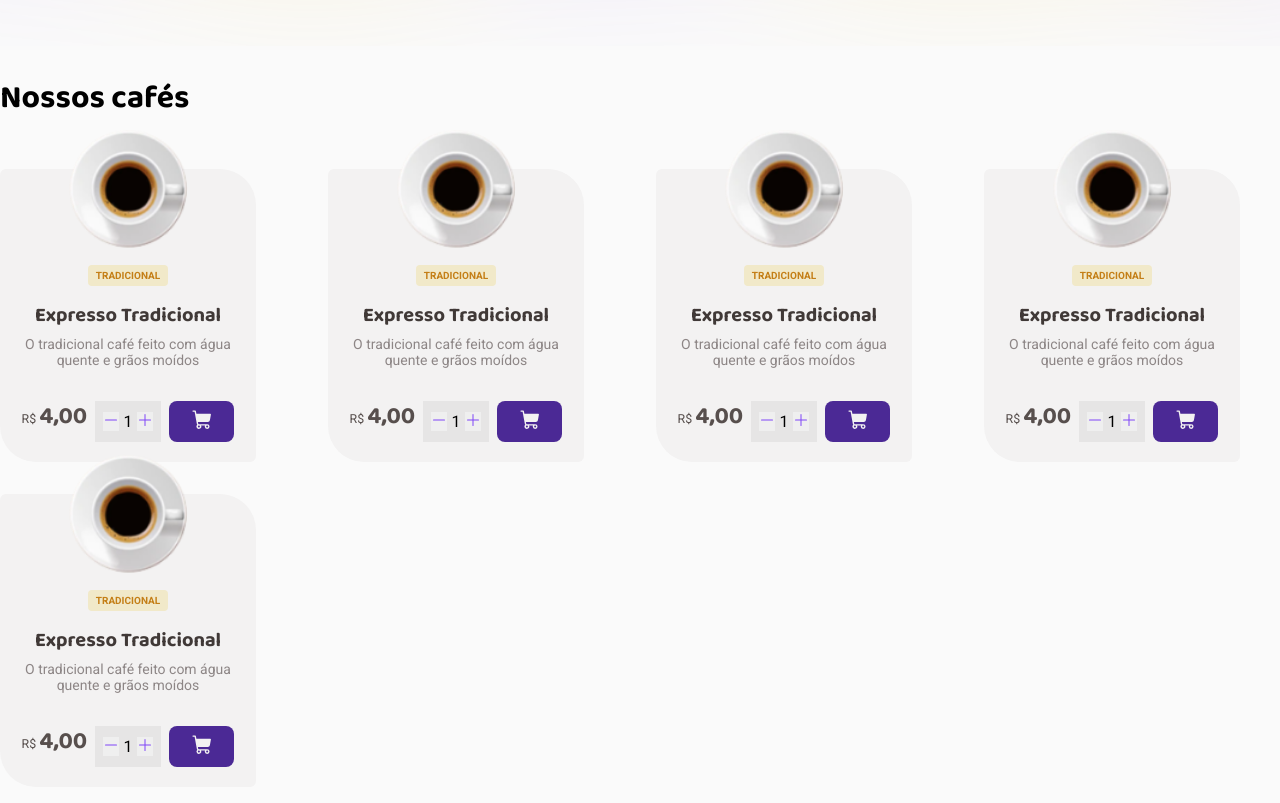
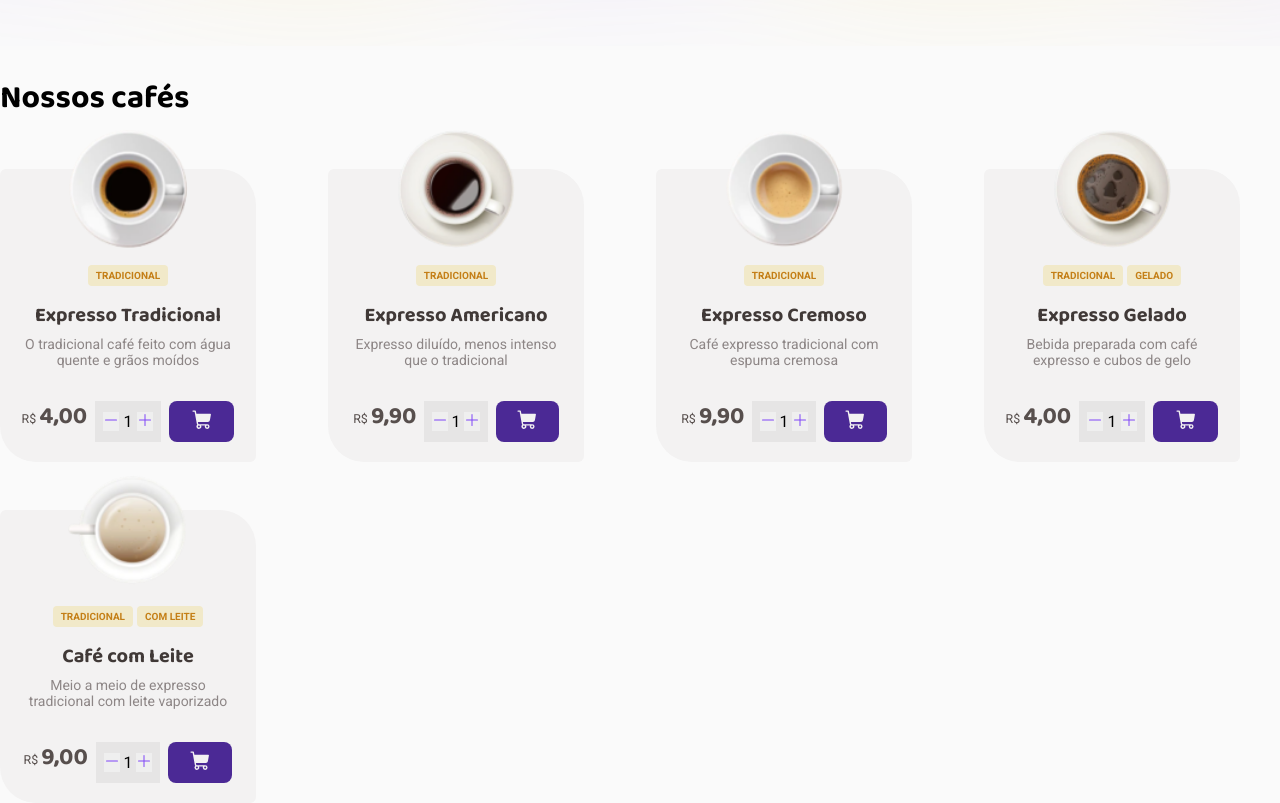
Before and after one commit to gabrielamenezes/coffee-delivery, a React (Vite) app: page / in a window 1280 px wide. Shown: the part 600-1403 px from the top of the page. Built offline with nearby package versions, Linux system fonts and the light colour scheme.

Commit message:
feat: add coffee card style

```diff
--- a/src/pages/Home/index.tsx
+++ b/src/pages/Home/index.tsx
@@ -14,12 +14,17 @@ import {
   CoffeesCardsContainer,
   CoffeesContainer,
   CoffeeTypeBadge,
+  CoffeeTypeBadgeContainer,
   IconContainer,
   IconGridContainer,
   ProductQuantitySelectorContainer,
 } from './style'
 import hero from '/images/hero.svg'
 import expressoTradicional from '/images/coffees/expresso.png'
+import americano from '/images/coffees/americano.png'
+import expressoCremoso from '/images/coffees/expresso-cremoso.png'
+import expressoGelado from '/images/coffees/cafe-gelado.png'
+import cafeComLeite from '/images/coffees/cafe-com-leite.png'
 
 export const Home = () => {
   return (
@@ -34,7 +39,7 @@ export const Home = () => {
           <IconGridContainer>
             <div>
               <IconContainer circleColor="yellowDark">
-                <ShoppingCart className="addToCartIcon" Simple weight="fill" />
+                <ShoppingCart className="addToCartIcon" weight="fill" />
               </IconContainer>
               Compra simpes e segura
             </div>
@@ -72,7 +77,11 @@ export const Home = () => {
         <CoffeesCardsContainer>
           <CoffeeCard>
             <img src={expressoTradicional} alt="" />
-            <CoffeeTypeBadge>Tradicional</CoffeeTypeBadge>
+            <CoffeeTypeBadgeContainer>
+              <CoffeeTypeBadge>
+                Tradicional
+              </CoffeeTypeBadge>
+            </CoffeeTypeBadgeContainer>
             <h3>Expresso Tradicional</h3>
             <p>O tradicional café feito com água quente e grãos moídos</p>
             <ProductQuantitySelectorContainer>
@@ -95,13 +104,17 @@ export const Home = () => {
           </CoffeeCard>
 
           <CoffeeCard>
-            <img src={expressoTradicional} alt="" />
-            <CoffeeTypeBadge>Tradicional</CoffeeTypeBadge>
-            <h3>Expresso Tradicional</h3>
-            <p>O tradicional café feito com água quente e grãos moídos</p>
+            <img src={americano} alt="" />
+            <CoffeeTypeBadgeContainer>
+              <CoffeeTypeBadge>
+                Tradicional
+              </CoffeeTypeBadge>
+            </CoffeeTypeBadgeContainer>
+            <h3>Expresso Americano</h3>
+            <p>Expresso diluído, menos intenso que o tradicional</p>
             <ProductQuantitySelectorContainer>
               <span className="coffeePrice">
-                <span>R$ </span>4,00
+                <span>R$ </span>9,90
               </span>
               <ButtonCartQuantityContainer>
                 <button>
@@ -121,10 +134,45 @@ export const Home = () => {
           </CoffeeCard>
 
           <CoffeeCard>
-            <img src={expressoTradicional} alt="" />
-            <CoffeeTypeBadge>Tradicional</CoffeeTypeBadge>
-            <h3>Expresso Tradicional</h3>
-            <p>O tradicional café feito com água quente e grãos moídos</p>
+            <img src={expressoCremoso} alt="" />
+            <CoffeeTypeBadgeContainer>
+              <CoffeeTypeBadge>
+                Tradicional
+              </CoffeeTypeBadge>
+            </CoffeeTypeBadgeContainer>
+            <h3>Expresso Cremoso</h3>
+            <p>Café expresso tradicional com espuma cremosa</p>
+            <ProductQuantitySelectorContainer>
+              <span className="coffeePrice">
+                <span>R$ </span>9,90
+              </span>
+              <ButtonCartQuantityContainer>
+                <button>
+                  <Minus />
+                </button>
+                <span>1</span>
+                <button>
+                  <Plus />
+                </button>
+              </ButtonCartQuantityContainer>
+              <ButtonCartAction name="Adicionar ao carrinho">
+                <ShoppingCart className="addToCartIcon" weight="fill" />
+              </ButtonCartAction>
+            </ProductQuantitySelectorContainer>
+          </CoffeeCard>
+
+          <CoffeeCard>
+            <img src={expressoGelado} alt="" />
+            <CoffeeTypeBadgeContainer>
+              <CoffeeTypeBadge>
+                Tradicional
+              </CoffeeTypeBadge>
+              <CoffeeTypeBadge>
+                Gelado
+              </CoffeeTypeBadge>
+            </CoffeeTypeBadgeContainer>
+            <h3>Expresso Gelado</h3>
+            <p>Bebida preparada com café expresso e cubos de gelo</p>
             <ProductQuantitySelectorContainer>
               <span className="coffeePrice">
                 <span>R$ </span>4,00
@@ -145,37 +193,20 @@ export const Home = () => {
           </CoffeeCard>
 
           <CoffeeCard>
-            <img src={expressoTradicional} alt="" />
-            <CoffeeTypeBadge>Tradicional</CoffeeTypeBadge>
-            <h3>Expresso Tradicional</h3>
-            <p>O tradicional café feito com água quente e grãos moídos</p>
+            <img src={cafeComLeite} alt="" />
+            <CoffeeTypeBadgeContainer>
+              <CoffeeTypeBadge>
+                Tradicional
+              </CoffeeTypeBadge>
+              <CoffeeTypeBadge>
+                Com Leite
+              </CoffeeTypeBadge>
+            </CoffeeTypeBadgeContainer>
+            <h3>Café com Leite</h3>
+            <p>Meio a meio de expresso tradicional com leite vaporizado</p>
             <ProductQuantitySelectorContainer>
               <span className="coffeePrice">
-                <span>R$ </span>4,00
-              </span>
-              <ButtonCartQuantityContainer>
-                <button>
-                  <Minus />
-                </button>
-                <span>1</span>
-                <button>
-                  <Plus />
-                </button>
-              </ButtonCartQuantityContainer>
-              <ButtonCartAction name="Adicionar ao carrinho">
-                <ShoppingCart className="addToCartIcon" weight="fill" />
-              </ButtonCartAction>
-            </ProductQuantitySelectorContainer>
-          </CoffeeCard>
-
-          <CoffeeCard>
-            <img src={expressoTradicional} alt="" />
-            <CoffeeTypeBadge>Tradicional</CoffeeTypeBadge>
-            <h3>Expresso Tradicional</h3>
-            <p>O tradicional café feito com água quente e grãos moídos</p>
-            <ProductQuantitySelectorContainer>
-              <span className="coffeePrice">
-                <span>R$ </span>4,00
+                <span>R$ </span>9,00
               </span>
               <ButtonCartQuantityContainer>
                 <button>
--- a/src/pages/Home/style.ts
+++ b/src/pages/Home/style.ts
@@ -95,6 +95,7 @@ export const CoffeesCardsContainer = styled.div`
   display: grid;
   grid-template-columns: 1fr 1fr 1fr 1fr;
   gap: 2rem;
+  grid-row-gap: 3rem;
 `
 // CARD
 export const CoffeeCard = styled.div`
@@ -191,7 +192,11 @@ export const ButtonCartQuantityContainer = styled.div`
     font-size: 1rem;
   }
 `
-
+export const CoffeeTypeBadgeContainer = styled.div`
+  display: flex;
+  align-items: center;
+  gap: 0.25rem;
+`
 export const CoffeeTypeBadge = styled.span`
   border-radius: 4px;
   color: ${props => props.theme['yellow-dark']};
```
